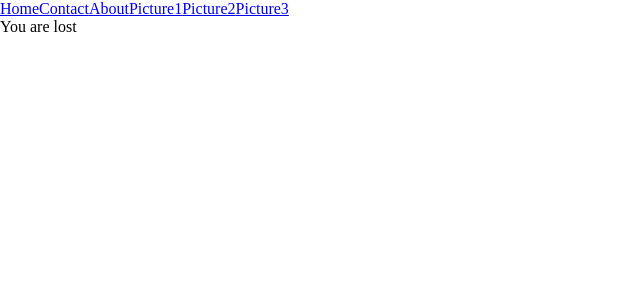
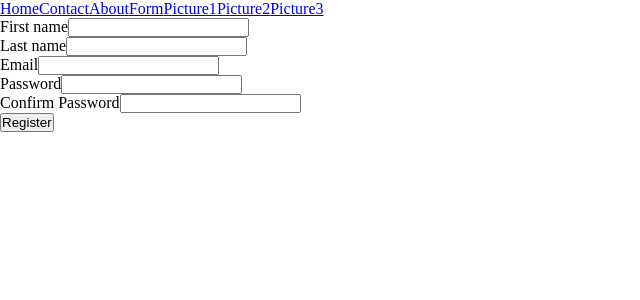
Before and after one commit to Dev-Ruqoyah/hr-first-app, a React (Vite) app: page /form in a window 1280 px wide. Shown: the top 300 px of the page, without its empty margins (0-640 px from the left). Built offline with nearby package versions, Linux system fonts and the light colour scheme.

Commit message:
submitting form

```diff
--- a/package.json
+++ b/package.json
@@ -11,9 +11,11 @@
   },
   "dependencies": {
     "axios": "^1.7.9",
+    "formik": "^2.4.6",
     "react": "^18.3.1",
     "react-dom": "^18.3.1",
-    "react-router-dom": "^7.1.1"
+    "react-router-dom": "^7.1.1",
+    "yup": "^1.6.1"
   },
   "devDependencies": {
     "@eslint/js": "^9.17.0",
--- a/src/App.jsx
+++ b/src/App.jsx
@@ -9,6 +9,7 @@ import NavBar from "./component/NavBar";
 import About from "./component/About";
 import Taye from "./component/Taye";
 import Kenny from "./component/Kenny";
+import Form from "./component/Form";
 const App = () => {
   return (
     <>
@@ -18,6 +19,7 @@ const App = () => {
         <Route path="/contact/:username?/:id?" element={<Contact />} />
         <Route path="/photos/:id" element={<Photo />} />
         <Route path="*" element={<Error />} />
+        <Route path="/form" element={<Form/>}/>
 
         <Route path={"/about"} element={<About />}>
           <Route path="taye" element={<Taye />} />
--- /dev/null
+++ b/src/component/Form.jsx
@@ -0,0 +1,102 @@
+import { useFormik } from "formik";
+import * as Yup from "yup";
+
+const Form = () => {
+  const validationSchema = Yup.object().shape({
+    firstname: Yup.string().required("First name is required"),
+    lastname: Yup.string().required("Last name is required"),
+    email: Yup.string().required("Email is required"),
+    password: Yup.string().required("Password is required"),
+    confirmPassword:Yup.string().oneOf([Yup.ref("password")],"Password do not match").required("Confirmed Password is required")
+  });
+  let {
+    values: { firstname, lastname, email, password, confirmPassword },
+    handleChange,
+    handleSubmit,
+    resetForm,
+    errors,
+  } = useFormik({
+    initialValues: {
+      firstname: "",
+      lastname: "",
+      email: "",
+      password: "",
+      confirmPassword: "",
+    },
+    onSubmit(values) {
+      console.log(values);
+      resetForm();
+    },
+    validationSchema,
+  });
+  // console.log(formik);
+
+  return (
+    <>
+      <form action="" onSubmit={handleSubmit}>
+        <label htmlFor="firstname">First name</label>
+        <input
+          type="text"
+          id="firstname"
+          value={firstname}
+          onChange={handleChange}
+          name="firstname"
+        />
+        <small>{errors && errors.firstname}</small>
+
+        <br />
+
+        <label htmlFor="lastname">Last name</label>
+        <input
+          type="text"
+          id="lastname"
+          value={lastname}
+          onChange={handleChange}
+          name="lastname"
+        />
+        <small>{errors && errors.lastname}</small>
+        <br />
+
+        <label htmlFor="email">Email</label>
+        <input
+          type="email"
+          name="email"
+          id="email"
+          value={email}
+          onChange={handleChange}
+        />
+        <small>{errors && errors.email}</small>
+
+        <br />
+
+        <label htmlFor="password">Password</label>
+        <input
+          type="password"
+          value={password}
+          id="password"
+          onChange={handleChange}
+          name="password"
+        />
+        <small>{errors && errors.password}</small>
+
+        <br />
+
+        <label htmlFor="confirm password">Confirm Password</label>
+        <input
+          type="password"
+          value={confirmPassword}
+          id="confirmPassword"
+          onChange={handleChange}
+          name="confirmPassword"
+        />
+                <small>{errors && errors.confirmPassword}</small>
+
+        <br />
+
+        <button type="submit">Register</button>
+      </form>
+    </>
+  );
+};
+
+export default Form;
--- a/src/component/NavBar.jsx
+++ b/src/component/NavBar.jsx
@@ -7,6 +7,7 @@ const NavBar = () => {
                 <Link to={"/"}>Home</Link>
                 <Link to={"/contact"}>Contact</Link>
                 <Link to={"/about"}>About</Link>
+                <Link to={"/form"}>Form</Link>
 
                 <Link to={"/photos/1"}>Picture1</Link>
                 <Link to={"/photos/2"}>Picture2</Link>
```
Also changed, not shown: 1 other file (tests, documents, lock files or other folders).
